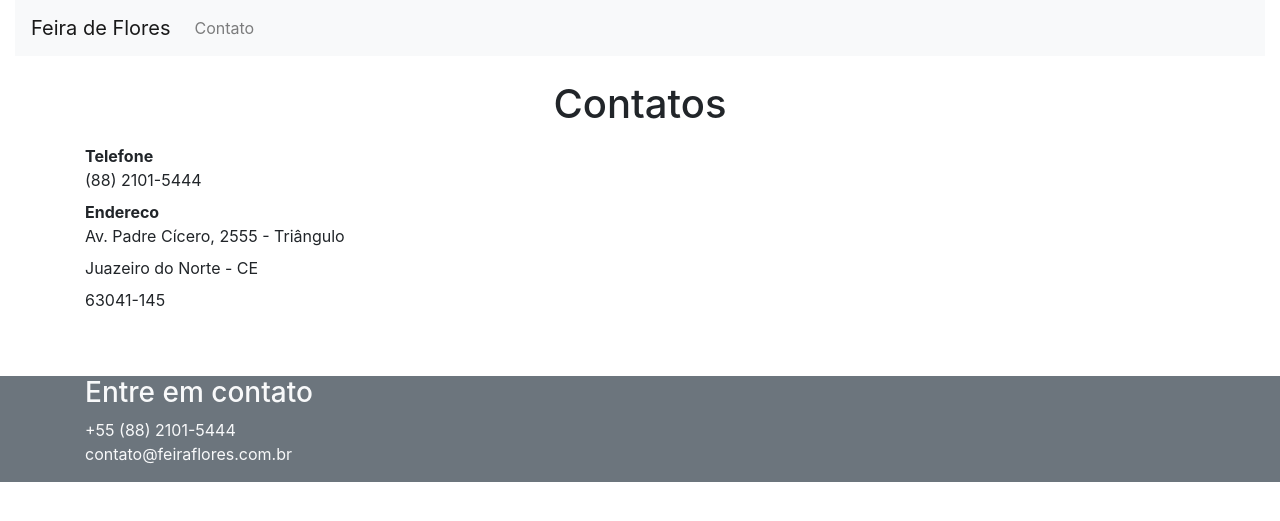
After one commit to alvesgabriel/feira_flores, a Django app: page /contato/ in a window 1280 px wide. The commit adds this page. Shown: the top 521 px of the page. Run offline with Django 3.2, Linux system fonts and the light colour scheme; some libraries are stand-ins or nearby versions.

Commit message:
Feito o design da página de contatos, extraido base.html
close #28

```diff
--- /dev/null
+++ b/feira_flores/core/templates/base.html
@@ -0,0 +1,56 @@
+{% load static %}
+<!DOCTYPE html>
+<html lang="en">
+<head>
+    <meta charset="utf-8">
+    <meta name="viewport" content="width=device-width, initial-scale=1">
+
+    <title>{% block title %}Feira de Flores{% endblock title %}</title>
+
+    <link href="{% static 'css/bootstrap.min.css' %}" rel="stylesheet">
+    <link href="{% static 'css/style.css' %}" rel="stylesheet">
+    <script src="{% static 'js/jquery.min.js' %}"></script>
+    <script src="{% static 'js/bootstrap.min.js' %}"></script>
+    <script src="{% static 'js/scripts.js' %}"></script>
+
+</head>
+<body>
+
+<div class="container-fluid">
+    <div class="row">
+        <div class="col-md-12">
+            <nav class="navbar navbar-expand-lg navbar-light bg-light">
+                <a class="navbar-brand" href="/">Feira de Flores</a>
+                <button class="navbar-toggler" type="button" data-toggle="collapse" data-target="#bs-example-navbar-collapse-1">
+                    <span class="navbar-toggler-icon"></span>
+                </button>
+                <div class="collapse navbar-collapse" id="navbarNav">
+                    <ul class="navbar-nav">
+                        <li class="nav-item">
+                            <a class="nav-link" href="/contato">Contato</a>
+                        </li>
+                    </ul>
+                </div>
+            </nav>
+        </div>
+    </div>
+</div>
+
+{% block content %}{% endblock content %}
+
+<footer class="main-footer mt-5 text-light bg-secondary">
+    <div class="container">
+        <div class="row">
+            <div class="col">
+                <h3 class="mt3">Entre em contato</h3>
+                <address class="main-address">
+                    +55 (88) 2101-5444<br/>
+                    <a href="mailto:contato@feiraflores.com.br" class="text-light">contato@feiraflores.com.br</a>
+                </address>
+            </div>
+        </div>
+    </div>
+</footer>
+
+</body>
+</html>
--- /dev/null
+++ b/feira_flores/core/templates/core/contact_detail.html
@@ -0,0 +1,27 @@
+{% extends 'base.html' %}
+
+{% block title %}
+Contatos
+{% endblock title %}
+
+{% block content %}
+<div class="container">
+    <div class="row">
+        <div class="col-md-12">
+            <h1 class="text-center mt-4 mb-3">Contatos</h1>
+        </div>
+    </div>
+    <div class="row">
+        <div class="col-md-12">
+            <dl>
+                <dt>Telefone</dt>
+                <dd>(88) 2101-5444</dd>
+                <dt>Endereco</dt>
+                <dd>Av. Padre Cícero, 2555 - Triângulo</dd>
+                <dd>Juazeiro do Norte - CE</dd>
+                <dd>63041-145</dd>
+            </dl>
+        </div>
+    </div>
+</div>
+{% endblock content %}
--- a/feira_flores/core/views.py
+++ b/feira_flores/core/views.py
@@ -2,4 +2,8 @@ from django.shortcuts import render
 
 
 def home(request):
-    return render(request, 'home.html')
+    return render(request, 'core/home.html')
+
+
+def contact(request):
+    return render(request, 'core/contact_detail.html')
--- a/feira_flores/urls.py
+++ b/feira_flores/urls.py
@@ -21,4 +21,5 @@ from feira_flores.core import views as core_views
 urlpatterns = [
     path('admin/', admin.site.urls),
     path('', core_views.home),
+    path('contato/', core_views.contact),
 ]
```
Also changed, not shown: feira_flores/core/templates/core/home.html (renamed from feira_flores/core/templates/home.html, +6 -88 lines), feira_flores/tests/tests.py (+22 -2 lines).
